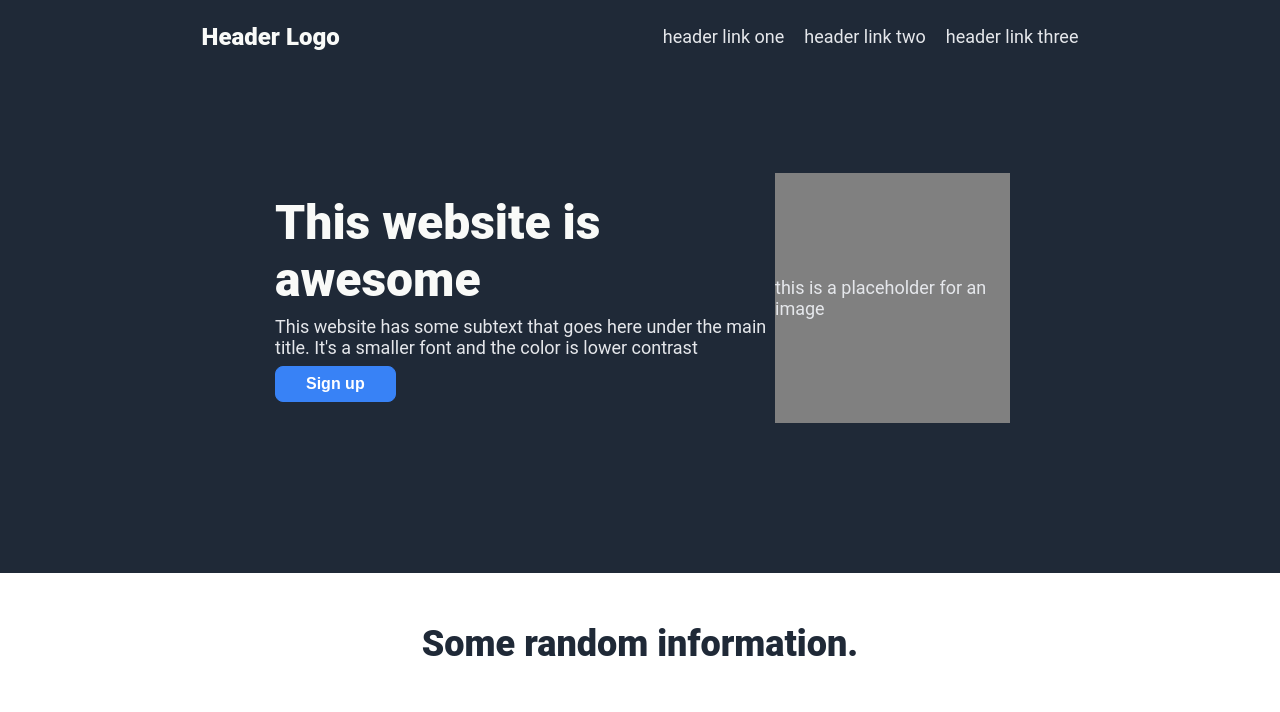
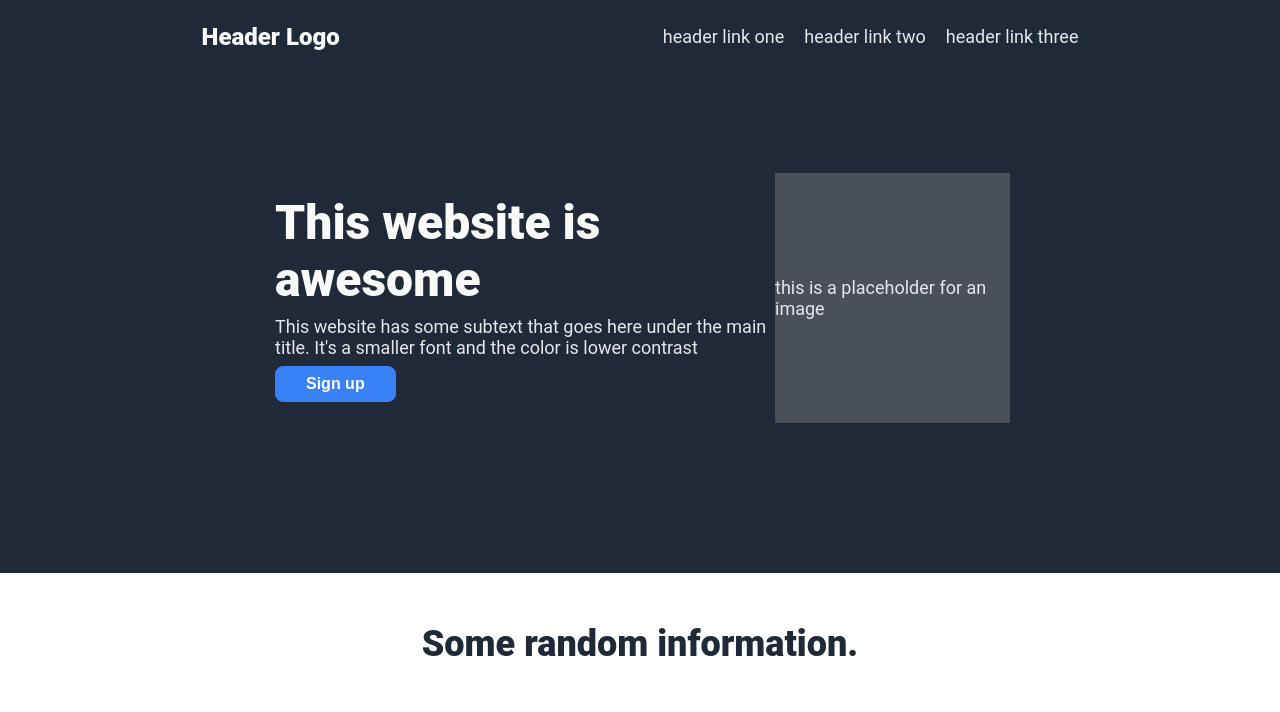
Before and after one commit to edurflores/landing-page-top, a plain HTML site: page index.html in a window 1280 px wide. Shown: the top 712 px of the page. Drawn offline with Linux system fonts and the light colour scheme.

Commit message:
Updated CSS: Changed background colour on image placeholder

```diff
--- a/style.css
+++ b/style.css
@@ -68,7 +68,7 @@ body {
 .top-section .image-placeholder {
     height: 250px;
     width: 550px;
-    background-color: gray;
+    background-color: #495057;
     display: flex;
     justify-content: center;
     align-items: center;
```
